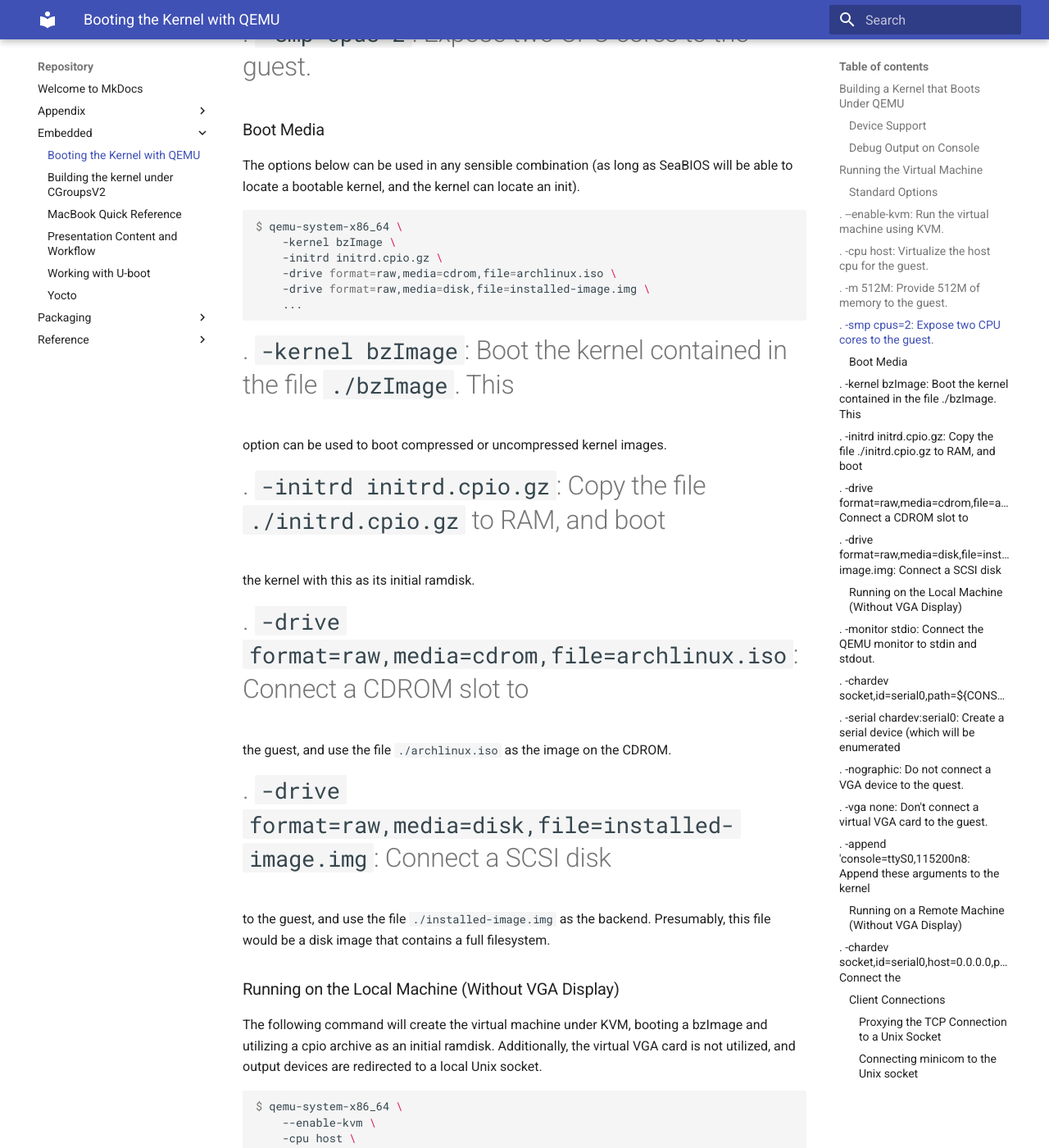
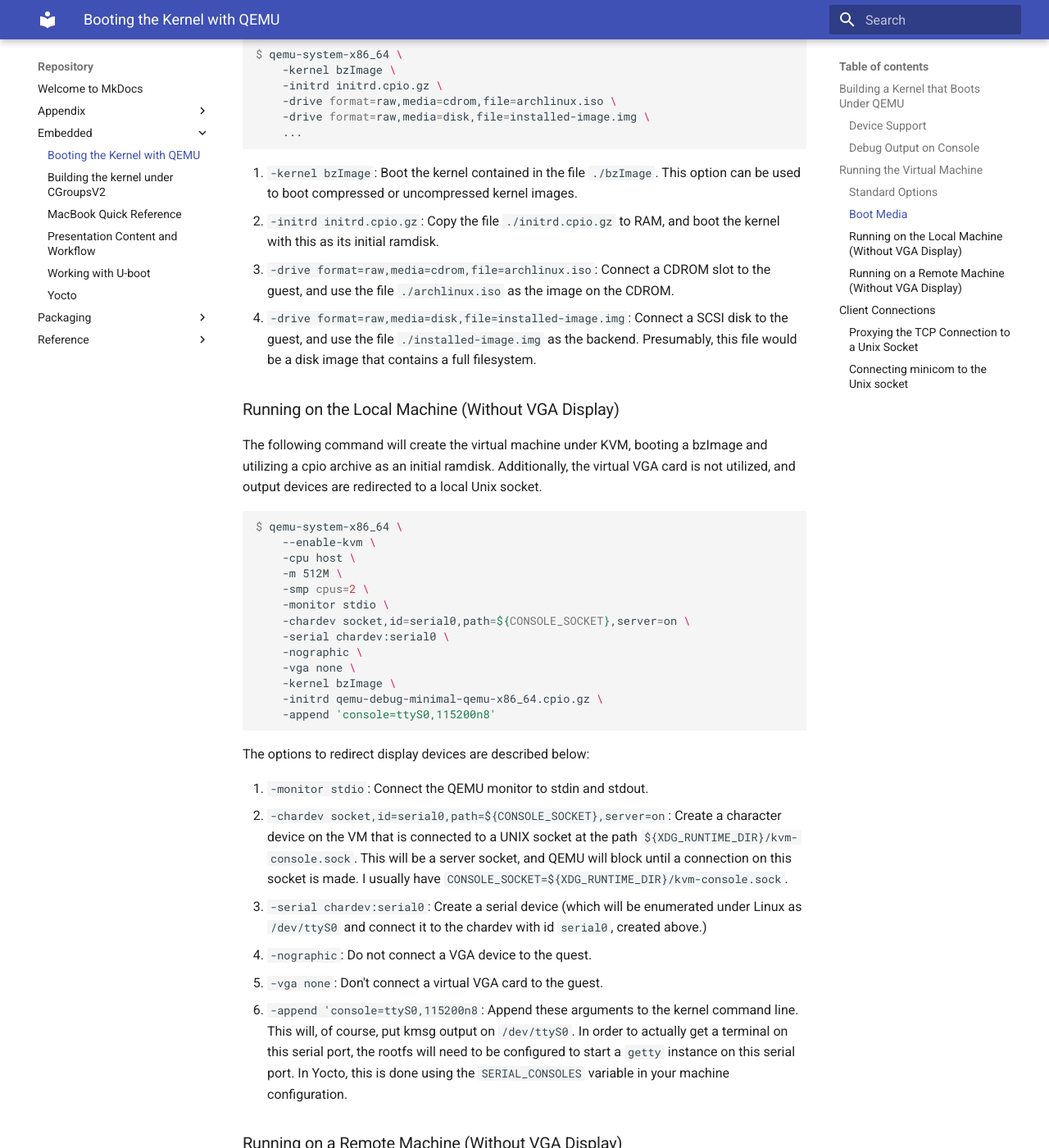
Before and after one commit to AmateurECE/twardyece-repository, an MkDocs documentation site: the page built from docs/Embedded/BootingKernelUnderQemu.md, in a window 1280 px wide and 1400 px high, scrolled down 1047 px. Shown: the whole window at 82% size. Built offline with MkDocs 1.6.1 and Material for MkDocs 9.7.7, drawn with Linux system fonts in a browser that asks for light colours; part of the change alters nothing that is shown; some of the changed text lies outside the part shown.

Commit message:
Update numbered list format

````diff
--- a/docs/Embedded/BootingKernelUnderQemu.md
+++ b/docs/Embedded/BootingKernelUnderQemu.md
@@ -31,10 +31,10 @@ $ qemu-system-x86_64 \
     ...
 ```
 
-#. `--enable-kvm`: Run the virtual machine using KVM.
-#. `-cpu host`: Virtualize the host cpu for the guest.
-#. `-m 512M`: Provide 512M of memory to the guest.
-#. `-smp cpus=2`: Expose two CPU cores to the guest.
+1. `--enable-kvm`: Run the virtual machine using KVM.
+2. `-cpu host`: Virtualize the host cpu for the guest.
+3. `-m 512M`: Provide 512M of memory to the guest.
+4. `-smp cpus=2`: Expose two CPU cores to the guest.
 
 ### Boot Media
 
@@ -50,13 +50,13 @@ $ qemu-system-x86_64 \
     ...
 ```
 
-#. `-kernel bzImage`: Boot the kernel contained in the file `./bzImage`. This
+1. `-kernel bzImage`: Boot the kernel contained in the file `./bzImage`. This
    option can be used to boot compressed or uncompressed kernel images.
-#. `-initrd initrd.cpio.gz`: Copy the file `./initrd.cpio.gz` to RAM, and boot
+2. `-initrd initrd.cpio.gz`: Copy the file `./initrd.cpio.gz` to RAM, and boot
    the kernel with this as its initial ramdisk.
-#. `-drive format=raw,media=cdrom,file=archlinux.iso`: Connect a CDROM slot to
+3. `-drive format=raw,media=cdrom,file=archlinux.iso`: Connect a CDROM slot to
    the guest, and use the file `./archlinux.iso` as the image on the CDROM.
-#. `-drive format=raw,media=disk,file=installed-image.img`: Connect a SCSI disk
+4. `-drive format=raw,media=disk,file=installed-image.img`: Connect a SCSI disk
    to the guest, and use the file `./installed-image.img` as the backend.
    Presumably, this file would be a disk image that contains a full filesystem.
 
@@ -85,18 +85,18 @@ $ qemu-system-x86_64 \
 
 The options to redirect display devices are described below:
 
-#. `-monitor stdio`: Connect the QEMU monitor to stdin and stdout.
-#. `-chardev socket,id=serial0,path=${CONSOLE_SOCKET},server=on`:
+1. `-monitor stdio`: Connect the QEMU monitor to stdin and stdout.
+2. `-chardev socket,id=serial0,path=${CONSOLE_SOCKET},server=on`:
    Create a character device on the VM that is connected to a UNIX socket at
    the path `${XDG_RUNTIME_DIR}/kvm-console.sock`. This will be a server
    socket, and QEMU will block until a connection on this socket is made. I
    usually have `CONSOLE_SOCKET=${XDG_RUNTIME_DIR}/kvm-console.sock`.
-#. `-serial chardev:serial0`: Create a serial device (which will be enumerated
+3. `-serial chardev:serial0`: Create a serial device (which will be enumerated
    under Linux as `/dev/ttyS0` and connect it to the chardev with id `serial0`,
    created above.)
-#. `-nographic`: Do not connect a VGA device to the quest.
-#. `-vga none`: Don't connect a virtual VGA card to the guest.
-#. `-append 'console=ttyS0,115200n8`: Append these arguments to the kernel
+4. `-nographic`: Do not connect a VGA device to the quest.
+5. `-vga none`: Don't connect a virtual VGA card to the guest.
+6. `-append 'console=ttyS0,115200n8`: Append these arguments to the kernel
    command line. This will, of course, put kmsg output on `/dev/ttyS0`. In
    order to actually get a terminal on this serial port, the rootfs will need
    to be configured to start a `getty` instance on this serial port. In Yocto,
@@ -121,7 +121,7 @@ $ qemu-system-x86_64 \
 These options are mostly the same as in the previous section, so only the
 differences are displayed:
 
-#. `-chardev socket,id=serial0,host=0.0.0.0,port=3080,server=on`: Connect the
+1. `-chardev socket,id=serial0,host=0.0.0.0,port=3080,server=on`: Connect the
    console `/dev/ttyS0` to a TCP socket on the host, which is listening for
    connections on IPv4 address 0.0.0.0 and port 3080.
 
````
